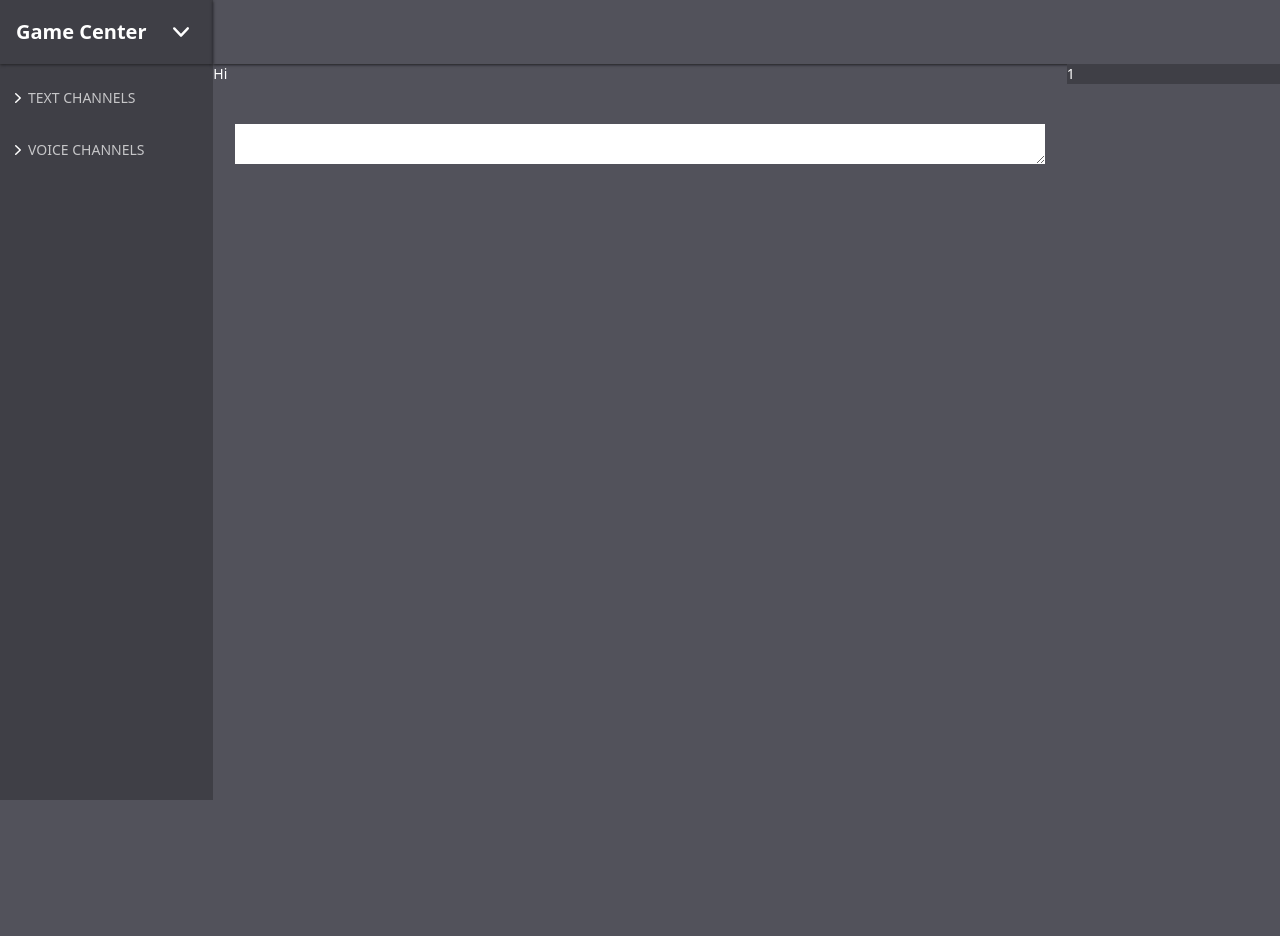
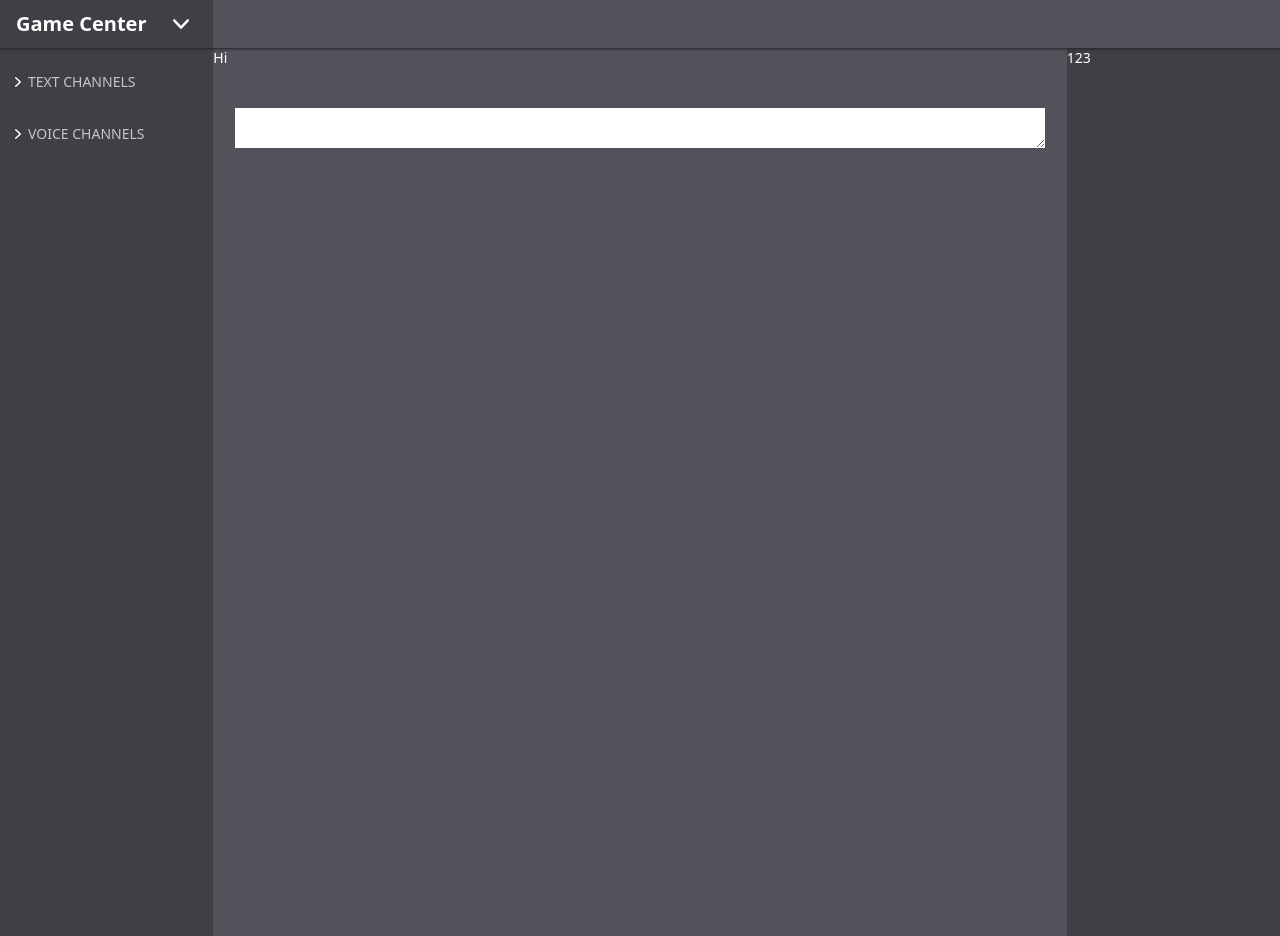
Before and after one commit to mihail-fomin/discord-app, a Next.js app: page / in a window 1280 px wide. Before the commit the page ends 800 px from the top, so only its background shows below. Built offline with nearby package versions, Linux system fonts and the light colour scheme.

Commit message:
refactored header

```diff
--- /dev/null
+++ b/components/Body.js
@@ -0,0 +1,12 @@
+import ChannelList from './ChannelList';
+import Chat from './Chat';
+
+export default function Body() {
+	return <>
+		<main className='flex h-[55.5rem]'>
+			<ChannelList />
+			<Chat />
+		</main>
+	</>
+
+}
--- a/components/ChannelList.js
+++ b/components/ChannelList.js
@@ -4,8 +4,8 @@ import { ChevronRightIcon } from '@heroicons/react/20/solid'
 import Accordion from './Accordion/Accordion'
 
 export default function ChannelList() {
-
 	return <>
+		<section className='bg-zinc-700 basis-1/6'>
 			<Disclosure>
 				{({ open }) => (
 					<>
@@ -47,6 +47,8 @@ export default function ChannelList() {
 					</>
 				)}
 			</Disclosure>
+		</section>
+
 
 	</>
 }
--- a/components/ChannelСolumn.js
+++ b/components/ChannelСolumn.js
@@ -1,20 +1,10 @@
-import { ChevronDownIcon } from '@heroicons/react/20/solid'
-import Header from './Header'
 import ChannelList from './ChannelList'
+import * as React from 'react'
 
 export default function ChannelColumn() {
+
 	return <>
 		<div className=" basis-1/6 bg-zinc-700">
-			<Header>
-				<div className="flex justify-between h-full px-4">
-					<div className='my-auto text-xl font-bold'>Game Center</div>
-					<div className='my-auto'>
-						<ChevronDownIcon
-							className='h-8 transition-all cursor-pointer aspect-square'
-						/>
-					</div>
-				</div>
-			</Header>
 			<ChannelList />
 		</div>
 	</>
--- a/components/Chat.js
+++ b/components/Chat.js
@@ -1,24 +1,19 @@
-import Header from './Header'
 import ChatField from './ChatField'
 import ContactList from './ContactList'
 
 export default function Channels() {
 	return <>
-		<div className=" basis-5/6">
-			<Header></Header>
-			<div className="flex">
-				<ChatField></ChatField>
-				<ContactList></ContactList>
-			</div>
-
+		<div className="flex basis-5/6 ">
+			<ChatField></ChatField>
+			<ContactList contacts={contacts}></ContactList>
 		</div>
 	</>
 }
 
 const contacts = [
-	{ name: 'Taylor', online: true },
-	{ name: 'Alice', online: false },
-	{ name: 'Bob', online: false },
-	{ name: 'Christian', online: true },
-	{ name: 'Mary', online: false },
+	{ id: 0, name: 'Taylor', online: true },
+	{ id: 1, name: 'Alice', online: false },
+	{ id: 2, name: 'Bob', online: false },
+	{ id: 3, name: 'Christian', online: true },
+	{ id: 4, name: 'Mary', online: false },
 ];
--- a/components/ContactList.js
+++ b/components/ContactList.js
@@ -1,6 +1,15 @@
-export default function ContactList() {
+export default function ContactList({ contacts }) {
 
 	return <>
-		<div className="h-full bg-zinc-700 basis-1/4">1</div>
+		<section className="h-full bg-zinc-700 basis-1/4">
+			123
+			<ul>
+				{contacts.map(contact => {
+					<li key={contacts.id}>
+						{contact.name}
+					</li>
+				})}
+			</ul>
+		</section>
 	</>
 }
--- a/components/Header.js
+++ b/components/Header.js
@@ -1,3 +1,28 @@
-export default function Header({ children }) {
-	return <div className="h-16 shadow shadow-zinc-800 " >{children}</div>
+import { ChevronDownIcon } from '@heroicons/react/20/solid'
+import { twMerge } from 'tailwind-merge'
+
+export default function Header({ className = "" }) {
+	return <>
+		<header
+			className={twMerge(
+				"sticky top-0",
+				"shadow shadow-zinc-800",
+				"h-12",
+				className
+			)}
+		>
+			<div className='flex h-full'>
+				<div className="flex items-center justify-between px-4 basis-1/6 bg-zinc-700">
+					<div className='text-xl font-bold '>Game Center</div>
+					<div>
+						<ChevronDownIcon
+							className='h-8 transition-all cursor-pointer aspect-square'
+						/>
+					</div>
+				</div>
+			</div>
+
+
+		</header>
+	</>
 }
--- a/src/pages/index.js
+++ b/src/pages/index.js
@@ -1,13 +1,15 @@
 import * as React from 'react'
-import ChannelColumn from '../../components/ChannelСolumn';
-import Chat from '../../components/Chat.js';
+import Header from '../../components/Header';
+import Body from '../../components/Body'
+
 
 export default function Home() {
+
 	return (
 		<>
-			<div className="flex h-screen">
-				<ChannelColumn />
-				<Chat />
+			<div className="grid grid-rows-header">
+				<Header className="z-10" />
+				<Body />
 			</div>
 		</>
 	)
--- a/src/styles/globals.css
+++ b/src/styles/globals.css
@@ -5,6 +5,11 @@
 body {
 	@apply text-sm text-white bg-zinc-600;
 }
+
+.grid-header {
+	grid-template-columns: auto 1fr;
+}
+
 
 .accordion-header {
 	@apply flex w-full p-2 mt-4;
```
Lines whose indentation alone changed are shown as unchanged.
